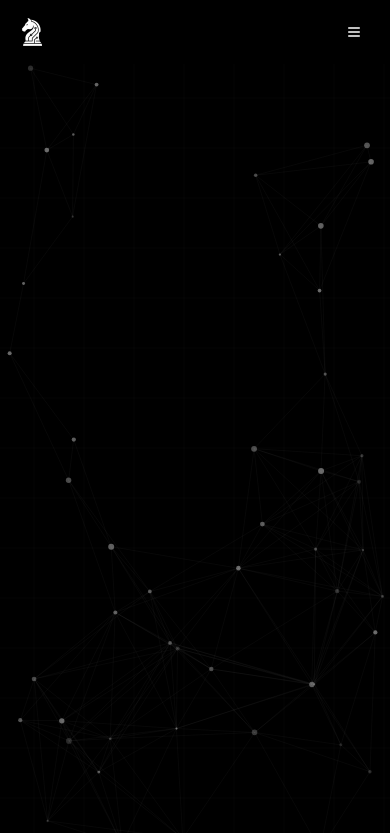
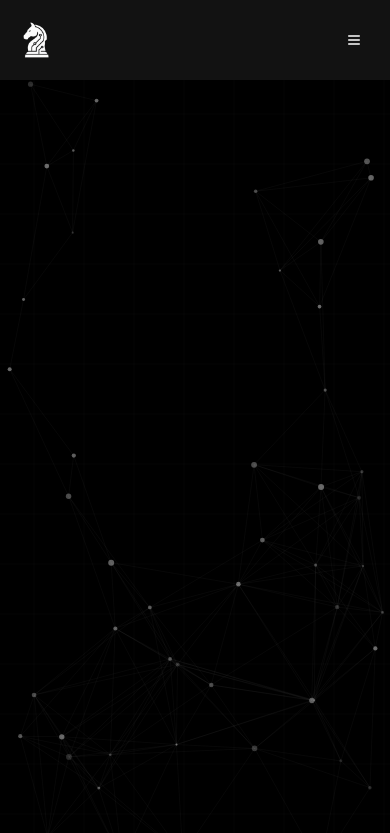
Before and after one commit to Maheesh09/algoknights-portfolio, a React (Vite) app: page / in a window 390 px wide. Shown: the top 833 px of the page. Built offline with nearby package versions, Linux system fonts and the light colour scheme; the HTML template or start-up script is replaced by a standard one.

Commit message:
update navbar styles and improve responsiveness

```diff
--- a/src/components/Navbar.tsx
+++ b/src/components/Navbar.tsx
@@ -42,33 +42,33 @@ const Navbar = () => {
       <nav
         className={`fixed top-0 left-0 right-0 z-50 transition-all duration-300 ${
           isScrolled
-            ? "bg-background/95 backdrop-blur-md border-b border-border shadow-lg"
-            : "bg-transparent"
+            ? "h-16 bg-[#0B0B0C]/80 backdrop-blur-md border-b border-white/10 shadow-[0_4px_30px_rgba(0,0,0,0.5)]"
+            : "h-20 bg-[#121212]"
         }`}
       >
-        <div className="max-w-7xl mx-auto px-4 sm:px-6 lg:px-8">
-          <div className="flex items-center justify-between h-16">
+        <div className="max-w-7xl mx-auto px-4 sm:px-6 lg:px-8 h-full">
+          <div className="flex items-center justify-between h-full">
             {/* Logo */}
             <button
               onClick={scrollToTop}
-              className="flex items-center gap-3 hover:opacity-80 transition-opacity"
+              className="flex items-center gap-4 hover:opacity-80 transition-opacity"
             >
-              <img src={logo} alt="AlgoKnights" className="w-8 h-8" />
-              <span className="text-xl font-bold font-mono hidden sm:block">
+              <img src={logo} alt="AlgoKnights" className="w-10 h-10" />
+              <span className="text-2xl font-bold font-mono hidden sm:block text-white tracking-tight">
                 AlgoKnights
               </span>
             </button>
 
             {/* Desktop Navigation */}
-            <div className="hidden md:flex items-center gap-1">
+            <div className="hidden md:flex items-center gap-2">
               {navItems.map((item) => (
                 <button
                   key={item.label}
                   onClick={() => scrollToSection(item.href)}
-                  className="px-4 py-2 text-sm font-medium hover:text-primary transition-colors relative group"
+                  className="px-5 py-2 text-base font-semibold text-white/80 hover:text-white transition-colors relative group tracking-wide"
                 >
                   {item.label}
-                  <span className="absolute bottom-0 left-0 w-0 h-0.5 bg-primary transition-all duration-300 group-hover:w-full"></span>
+                  <span className="absolute bottom-0 left-2 right-2 h-0.5 bg-indigo-500 scale-x-0 transition-transform duration-300 group-hover:scale-x-100"></span>
                 </button>
               ))}
             </div>
@@ -77,13 +77,13 @@ const Navbar = () => {
             <Button
               variant="ghost"
               size="icon"
-              className="md:hidden"
+              className="md:hidden text-white"
               onClick={() => setIsMobileMenuOpen(!isMobileMenuOpen)}
             >
               {isMobileMenuOpen ? (
-                <X className="w-6 h-6" />
+                <X className="w-7 h-7" />
               ) : (
-                <Menu className="w-6 h-6" />
+                <Menu className="w-7 h-7" />
               )}
             </Button>
           </div>
@@ -92,15 +92,15 @@ const Navbar = () => {
         {/* Mobile Menu */}
         <div
           className={`md:hidden transition-all duration-300 overflow-hidden ${
-            isMobileMenuOpen ? "max-h-96 border-b border-border" : "max-h-0"
+            isMobileMenuOpen ? "max-h-96 border-b border-white/10" : "max-h-0"
           }`}
         >
-          <div className="px-4 py-4 space-y-2 bg-background/95 backdrop-blur-md">
+          <div className="px-4 py-4 space-y-2 bg-[#0B0B0C] border-t border-white/5">
             {navItems.map((item) => (
               <button
                 key={item.label}
                 onClick={() => scrollToSection(item.href)}
-                className="block w-full text-left px-4 py-3 text-sm font-medium hover:bg-secondary rounded-lg transition-colors"
+                className="block w-full text-left px-4 py-4 text-base font-medium text-white/80 hover:text-white hover:bg-white/5 rounded-lg transition-colors"
               >
                 {item.label}
               </button>
@@ -110,7 +110,7 @@ const Navbar = () => {
       </nav>
 
       {/* Spacer to prevent content from being hidden under navbar */}
-      <div className="h-16"></div>
+      <div className="h-20"></div>
     </>
   );
 };
```
Also changed, not shown: 1 other file (tests, documents, lock files or other folders).
